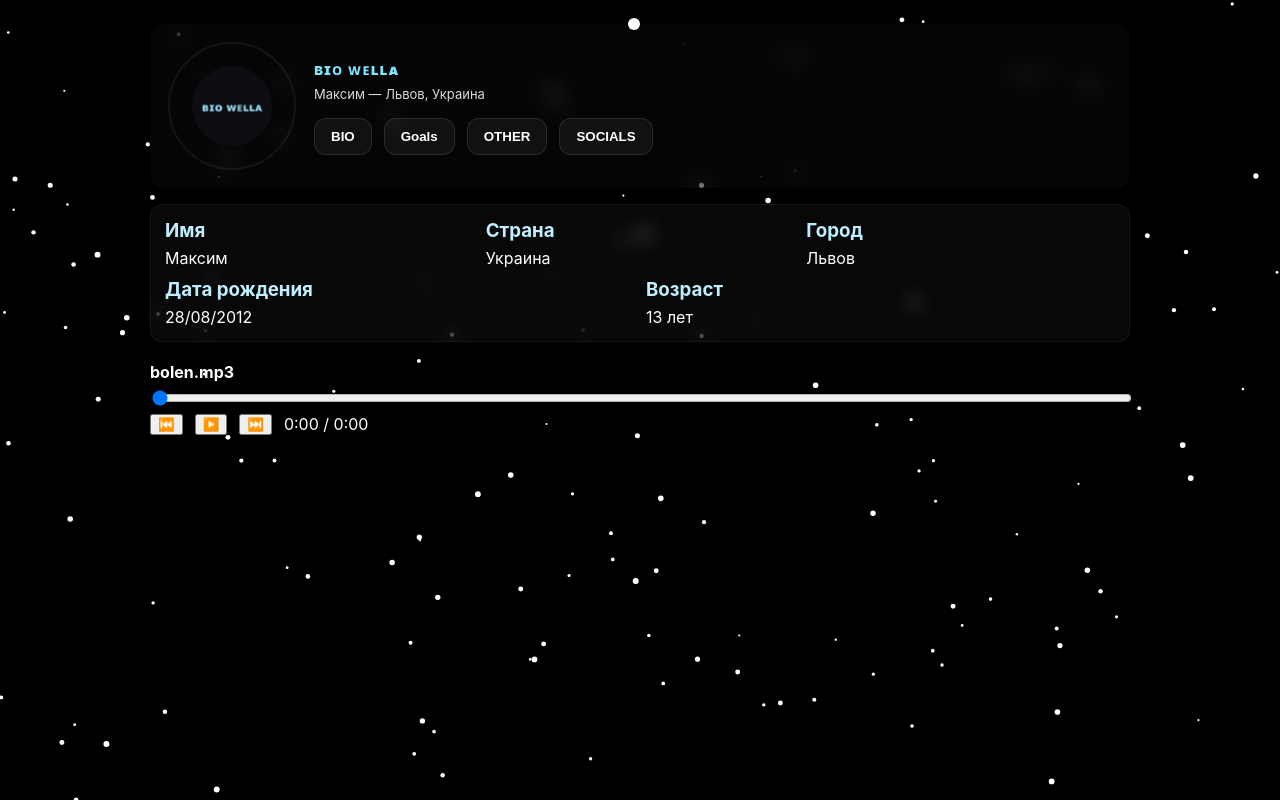
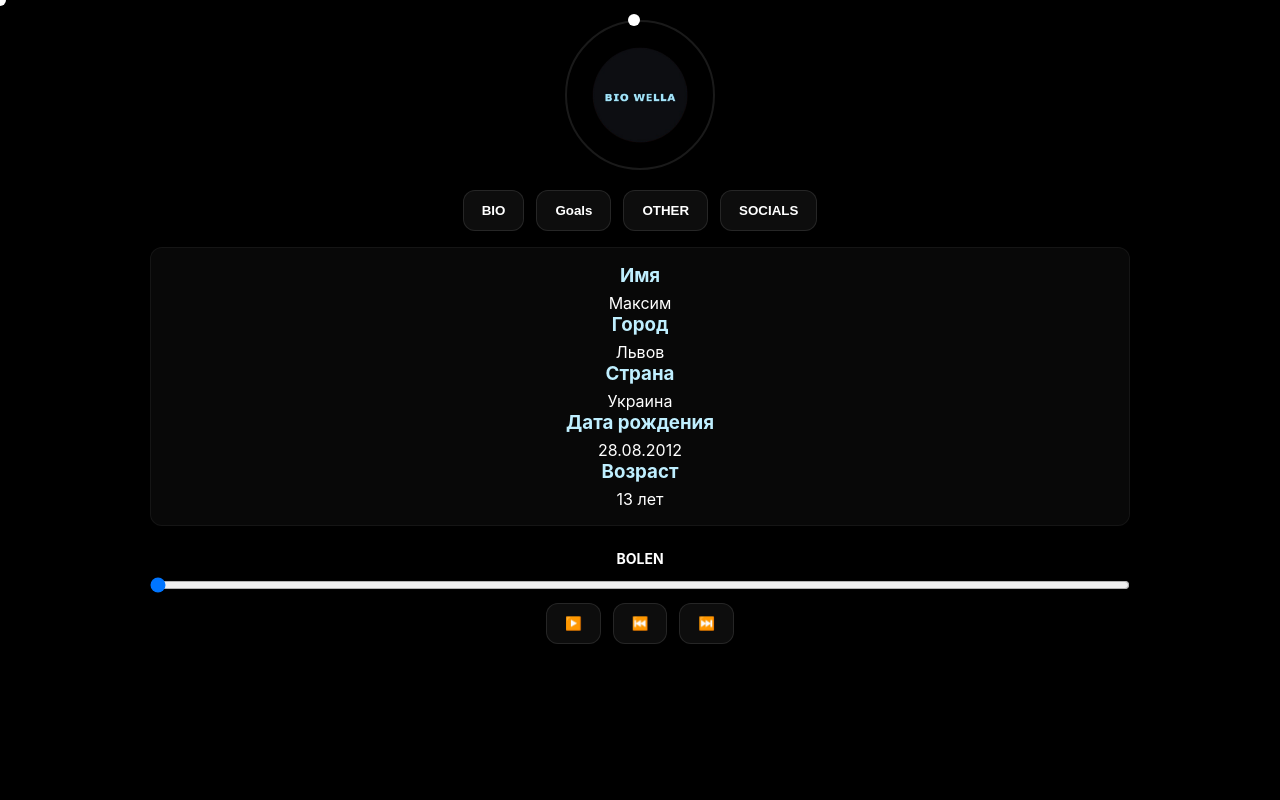
Before and after one commit to ZCXCVfrgfgdgd/Wellbio, a plain HTML site: page index.html in a window 1280 px wide. Both pictures are taken after a click on the button "BIO". Drawn offline with Linux system fonts and the light colour scheme.

Commit message:
Update index.html

```diff
--- a/index.html
+++ b/index.html
@@ -1,29 +1,31 @@
 <!DOCTYPE html>
 <html lang="ru">
 <head>
-<meta charset="utf-8">
-<meta name="viewport" content="width=device-width, initial-scale=1">
+<meta charset="UTF-8">
+<meta name="viewport" content="width=device-width, initial-scale=1.0">
 <title>ʙɪᴏ ᴡᴇʟʟᴀ — Визитка</title>
 <style>
 :root {
   --accent:#7ee7ff;
   --accent2:#ff6b9a;
-  --glow:#ffffff;
+  --glow:white;
 }
-* { box-sizing:border-box; }
-body {
+
+*{box-sizing:border-box;}
+body{
   margin:0;
   font-family:Inter,Segoe UI,Roboto,Arial,sans-serif;
   background:black;
   color:white;
   display:flex;
   justify-content:center;
-  padding:24px;
+  padding:20px;
   cursor:none;
   overflow-x:hidden;
 }
-/* Glow cursor */
-body::after {
+
+/* Курсор */
+body::after{
   content:'';
   position:fixed;
   width:12px;
@@ -35,126 +37,97 @@ body::after {
   transition:transform .05s linear;
   z-index:9999;
 }
-.wrap { width:100%; max-width:980px; }
-.top {
+
+/* Обертка */
+.wrap{width:100%; max-width:980px; text-align:center;}
+
+/* Аватарка */
+.avatar{
+  width:150px;
+  height:150px;
+  border-radius:50%;
+  overflow:hidden;
+  border:2px solid rgba(255,255,255,0.1);
+  margin:0 auto;
+  transition:0.3s;
+}
+.avatar:hover{
+  box-shadow:0 0 20px var(--glow);
+}
+.avatar img{
+  width:100%; height:100%; object-fit:cover;
+}
+
+/* Кнопки под аватаркой */
+.controls{
+  margin-top:20px;
   display:flex;
-  gap:18px;
-  align-items:center;
-  padding:18px;
-  border-radius:14px;
-  background: rgba(255,255,255,0.02);
-  backdrop-filter:blur(12px);
+  justify-content:center;
+  gap:12px;
   flex-wrap:wrap;
 }
-.avatar {
-  width:128px;
-  height:128px;
-  border-radius:50%;
-  overflow:hidden;
-  border:2px solid rgba(255,255,255,0.06);
-  transition:box-shadow .3s;
-}
-.avatar:hover { box-shadow:0 0 20px var(--glow); }
-.avatar img { width:100%; height:100%; object-fit:cover; display:block; }
-.info { display:flex; flex-direction:column; gap:6px; flex:1; }
-.nick { font-weight:800; color:var(--accent); letter-spacing:1px; }
-.sub { opacity:0.85; font-size:13px; }
-.controls { display:flex; gap:12px; margin-top:10px; flex-wrap:wrap; }
-.btn {
-  padding:10px 16px;
+.btn{
+  padding:12px 18px;
   border-radius:12px;
   background:rgba(255,255,255,0.05);
   border:1px solid rgba(255,255,255,0.1);
   cursor:pointer;
   font-weight:700;
+  color:white;
   transition:transform .25s, box-shadow .25s, background .25s;
-  color:white;
   position:relative;
 }
-.btn:hover {
+.btn:hover{
   transform:translateY(-4px);
   box-shadow:0 8px 20px rgba(255,255,255,0.3);
   background:rgba(255,255,255,0.15);
 }
-.card {
+
+/* Панели */
+.card{
   display:none;
   margin-top:16px;
-  padding:14px;
+  padding:16px;
   border-radius:12px;
   background: rgba(255,255,255,0.03);
   border:1px solid rgba(255,255,255,0.05);
   backdrop-filter:blur(10px);
 }
-.card.show { display:block; animation:panelIn .36s ease; }
-@keyframes panelIn { from{opacity:0; transform:translateY(8px);} to{opacity:1; transform:translateY(0);} }
+.card.show{
+  display:block;
+  animation:panelIn .36s ease;
+}
+@keyframes panelIn{from{opacity:0; transform:translateY(8px);} to{opacity:1; transform:translateY(0);}}
 
-.row { display:flex; gap:12px; flex-wrap:wrap; }
-.col { flex:1 1 220px; min-width:180px; }
-h3 { margin:0 0 6px 0; color:#bfefff; }
-.socials { display:flex; flex-direction:column; gap:8px; }
-.social {
-  display:flex;
-  align-items:center;
-  gap:10px;
-  padding:8px;
-  border-radius:10px;
-  background:rgba(255,255,255,0.02);
-  text-decoration:none;
-  color:white;
-  border:1px solid rgba(255,255,255,0.03);
-  transition:0.25s;
-}
-.social:hover { background:rgba(255,255,255,0.1); }
-.icon {
-  width:36px;
-  height:36px;
-  border-radius:8px;
-  display:flex;
-  align-items:center;
-  justify-content:center;
-  background:linear-gradient(90deg,var(--accent),var(--accent2));
-  color:#071018;
-  font-weight:800;
-}
-#starsCanvas {
-  position:fixed;
-  top:0;
-  left:0;
-  width:100%;
-  height:100%;
-  z-index:-1;
-}
+/* Игровой текст, заголовки */
+h3{margin:0 0 6px 0; color:#bfefff;}
 </style>
 </head>
 <body>
-<canvas id="starsCanvas"></canvas>
+<div class="wrap">
+  <div class="avatar">
+    <img src="1000038711-removebg-preview.png" alt="avatar">
+  </div>
 
-<div class="wrap">
-  <div class="top">
-    <div class="avatar"><img src="1000038711-removebg-preview.png" alt="avatar"></div>
-    <div class="info">
-      <div class="nick">ʙɪᴏ ᴡᴇʟʟᴀ</div>
-      <div class="sub">Максим — Львов, Украина</div>
   <div class="controls">
     <button class="btn" id="btn-bio">BIO</button>
     <button class="btn" id="btn-goals">Goals</button>
     <button class="btn" id="btn-other">OTHER</button>
     <button class="btn" id="btn-socials">SOCIALS</button>
   </div>
-    </div>
-  </div>
 
+  <!-- Панели -->
   <div class="card" id="panel-bio">
-    <div class="row">
-      <div class="col"><h3>Имя</h3><div>Максим</div></div>
-      <div class="col"><h3>Страна</h3><div>Украина</div></div>
-      <div class="col"><h3>Город</h3><div>Львов</div></div>
-    </div>
-    <div style="height:10px"></div>
-    <div class="row">
-      <div class="col"><h3>Дата рождения</h3><div>28/08/2012</div></div>
-      <div class="col"><h3>Возраст</h3><div>13 лет</div></div>
-    </div>
+    <h3>Имя</h3>
+    <div>Максим</div>
+    <h3>Город</h3>
+    <div>Львов</div>
+    <h3>Страна</h3>
+    <div>Украина</div>
+    <h3>Дата рождения</h3>
+    <div>28.08.2012</div>
+    <h3>Возраст</h3>
+    <div>13 лет</div>
   </div>
 
   <div class="card" id="panel-goals">
@@ -168,173 +141,173 @@ h3 { margin:0 0 6px 0; color:#bfefff; }
     <h3>OTHER</h3>
     <p>📱 Phone: Tecno Povo 6</p>
     <p>🎮 Games: Roblox, DBD, Hotline Miami, THE FOREST / SONS OF THE FOREST</p>
-    <p>✨ Hobbies: I like making videos, editing, learning new things at 13, and making people happy.</p>
+    <p>✨ Hobbies: making videos, editing, learning new things, making people happy</p>
     <p>➕ INK GAME WIN|26</p>
   </div>
 
   <div class="card" id="panel-socials">
     <h3>SOCIALS</h3>
-    <a class="social" href="https://www.roblox.com/share?code=8a51ea1c51fb414d8e11357ffbc47214&type=Profile&source=ProfileShare" target="_blank"><div class="icon">R</div><div>Roblox — профиль</div></a>
-    <a class="social" href="https://www.tiktok.com/@wellink6" target="_blank"><div class="icon">𝕋</div><div>TikTok — @wellink6</div></a>
-    <a class="social" href="https://t.me/Femscout1" target="_blank"><div class="icon">TG</div><div>TG (личка)</div></a>
-    <a class="social" href="https://t.me/wellbioink" target="_blank"><div class="icon">TG</div><div>TG (BIO)</div></a>
-    <a class="social" href="https://discord.gg/66rXGeXR" target="_blank"><div class="icon">D</div><div>Discord — invite</div></a>
-  </div>
-
-  <!-- ПЛЕЕР -->
-  <div id="player" style="display:flex;flex-direction:column;gap:6px;margin-top:20px;">
-    <div id="track-name" style="color:white; font-weight:bold;">Now Playing: bolen.mp3</div>
-    <audio id="audio" src="bolen.mp3" autoplay></audio>
-    <input type="range" id="progress" value="0" min="0" max="100" style="width:100%;">
-    <div style="display:flex;gap:12px;">
-      <button id="prev">⏮️</button>
-      <button id="play">▶️</button>
-      <button id="next">⏭️</button>
-      <span id="time">0:00 / 0:00</span>
+    <p>Roblox, TikTok, TG, Discord...</p>
   </div>
 </div>
+<script>
+/* ================= ПАНЕЛИ ================= */
+const panels = {
+  bio: document.getElementById('panel-bio'),
+  goals: document.getElementById('panel-goals'),
+  other: document.getElementById('panel-other'),
+  socials: document.getElementById('panel-socials')
+};
 
-</div>
+const btns = {
+  bio: document.getElementById('btn-bio'),
+  goals: document.getElementById('btn-goals'),
+  other: document.getElementById('btn-other'),
+  socials: document.getElementById('btn-socials')
+};
 
-<script>
-// === Панели меню ===
-const panels = {
-  bio:document.getElementById('panel-bio'),
-  goals:document.getElementById('panel-goals'),
-  other:document.getElementById('panel-other'),
-  socials:document.getElementById('panel-socials')
+function hideAll() {
+  Object.values(panels).forEach(p => p.classList.remove('show'));
+}
+
+btns.bio.onclick = () => {
+  const s = panels.bio.classList.contains('show');
+  hideAll();
+  if (!s) panels.bio.classList.add('show');
 };
-const btns = {
-  bio:document.getElementById('btn-bio'),
-  goals:document.getElementById('btn-goals'),
-  other:document.getElementById('btn-other'),
-  socials:document.getElementById('btn-socials')
+btns.goals.onclick = () => {
+  const s = panels.goals.classList.contains('show');
+  hideAll();
+  if (!s) panels.goals.classList.add('show');
 };
-function hideAll(){ Object.values(panels).forEach(p=>p.classList.remove('show')); }
-btns.bio.onclick=()=>{ const s=panels.bio.classList.contains('show'); hideAll(); if(!s) panels.bio.classList.add('show'); }
-btns.goals.onclick=()=>{ const s=panels.goals.classList.contains('show'); hideAll(); if(!s) panels.goals.classList.add('show'); }
-btns.other.onclick=()=>{ const s=panels.other.classList.contains('show'); hideAll(); if(!s) panels.other.classList.add('show'); }
-btns.socials.onclick=()=>{ const s=panels.socials.classList.contains('show'); hideAll(); if(!s) panels.socials.classList.add('show'); }
+btns.other.onclick = () => {
+  const s = panels.other.classList.contains('show');
+  hideAll();
+  if (!s) panels.other.classList.add('show');
+};
+btns.socials.onclick = () => {
+  const s = panels.socials.classList.contains('show');
+  hideAll();
+  if (!s) panels.socials.classList.add('show');
+};
 
-// === Cursor tracking ===
-document.addEventListener('mousemove', e=>{
-  const cursor = document.querySelector('body::after');
-  document.body.style.setProperty('--cursorX', e.clientX+'px');
-  document.body.style.setProperty('--cursorY', e.clientY+'px');
+/* ================= КУРСОР ================= */
+const cursor = document.createElement('div');
+cursor.style.width = '12px';
+cursor.style.height = '12px';
+cursor.style.borderRadius = '50%';
+cursor.style.background = 'white';
+cursor.style.position = 'fixed';
+cursor.style.pointerEvents = 'none';
+cursor.style.transform = 'translate(-50%, -50%)';
+cursor.style.zIndex = '9999';
+document.body.appendChild(cursor);
+
+document.addEventListener('mousemove', e => {
+  cursor.style.left = e.clientX + 'px';
+  cursor.style.top = e.clientY + 'px';
 });
 
-// === Stars animation ===
-const canvas = document.getElementById('starsCanvas');
-const ctx = canvas.getContext('2d');
-let stars = [];
-function resizeCanvas(){ canvas.width = window.innerWidth; canvas.height = window.innerHeight; }
-window.addEventListener('resize', resizeCanvas);
-resizeCanvas();
-
-for(let i=0;i<150;i++){
-  stars.push({
-    x:Math.random()*canvas.width,
-    y:Math.random()*canvas.height,
-    size:Math.random()*2+1,
-    speed:Math.random()*0.5+0.2
-  });
-}
-
-function drawStars(){
-  ctx.clearRect(0,0,canvas.width,canvas.height);
-  ctx.fillStyle='white';
-  stars.forEach(s=>{
-    ctx.beginPath();
-    ctx.arc(s.x,s.y,s.size,0,Math.PI*2);
-    ctx.fill();
-    s.y+=s.speed;
-    if(s.y>canvas.height){ s.y=0; s.x=Math.random()*canvas.width; }
-  });
-  requestAnimationFrame(drawStars);
-}
-drawStars();
-
-// === ПЛЕЕР ===
-const audio = document.getElementById('audio');
-const playBtn = document.getElementById('play');
-const prevBtn = document.getElementById('prev');
-const nextBtn = document.getElementById('next');
-const progress = document.getElementById('progress');
-const trackName = document.getElementById('track-name');
-const timeDisplay = document.getElementById('time');
-
+/* ================= ПЛЕЕР ================= */
+// ====== ПЛЕЕР ======
 const tracks = [
-  {file:'bolen.mp3', name:'bolen.mp3'},
-  {file:'2_5321416586563717473.mp3', name:'MOON|Crystals'},
-  {file:'2_5375374187688907798.mp3', name:'Vtornik|Хороший'},
-  {file:'Токсік(Mulancore).mp3', name:'Токсік(Mulancore)'},
-  {file:'Мы - Возможно.mp3', name:'Мы - Возможно'},
-  {file:'𝗔𝗞𝗔-𝗦𝗛𝗚𝗦𝗛 - 𝗡𝗔𝗠 𝗩𝗦𝗘𝗚𝗢 𝟭𝟲.mp3', name:'NAM VSЕGO 16'}
+  {title:'BOLEN', file:'bolen.mp3'},
+  {title:'MOON | Crystals', file:'2_5321416586563717473.mp3'},
+  {title:'Vtornik | Хороший', file:'2_5375374187688907798.mp3'},
+  {title:'Токсік(Mulancore)', file:'Токсік(Mulancore).mp3'},
+  {title:'Мы - Возможно', file:'Мы - Возможно.mp3'},
+  {title:'𝗔𝗞𝗔-𝗦𝗛𝗚𝗦𝗛 - 𝗡𝗔𝗠 𝗩𝗦𝗘𝗚𝗢 𝟭𝟲', file:'𝗔𝗞𝗔-𝗦𝗛𝗚𝗦𝗛 - 𝗡𝗔𝗠 𝗩𝗦𝗘𝗚𝗢 𝟭𝟲.mp3'}
 ];
 
 let currentTrack = 0;
 
-function loadTrack(i){
-  currentTrack=i;
-  audio.src=tracks[i].file;
-  trackName.textContent='Now Playing: '+tracks[i].name;
+const audio = new Audio();
+audio.src = tracks[currentTrack].file;
+audio.autoplay = true;
+
+const playerContainer = document.createElement('div');
+playerContainer.style.marginTop = '24px';
+playerContainer.style.display = 'flex';
+playerContainer.style.flexDirection = 'column';
+playerContainer.style.alignItems = 'center';
+playerContainer.style.gap = '8px';
+document.querySelector('.wrap').appendChild(playerContainer);
+
+const trackTitle = document.createElement('div');
+trackTitle.innerText = tracks[currentTrack].title;
+trackTitle.style.fontWeight = '700';
+trackTitle.style.fontSize = '14px';
+playerContainer.appendChild(trackTitle);
+
+const progress = document.createElement('input');
+progress.type = 'range';
+progress.min = 0;
+progress.max = 100;
+progress.value = 0;
+progress.style.width = '100%';
+playerContainer.appendChild(progress);
+
+const controlsDiv = document.createElement('div');
+controlsDiv.style.display = 'flex';
+controlsDiv.style.gap = '12px';
+playerContainer.appendChild(controlsDiv);
+
+const playBtn = document.createElement('button');
+playBtn.innerText = '▶️';
+playBtn.className = 'btn';
+controlsDiv.appendChild(playBtn);
+
+const prevBtn = document.createElement('button');
+prevBtn.innerText = '⏮️';
+prevBtn.className = 'btn';
+controlsDiv.appendChild(prevBtn);
+
+const nextBtn = document.createElement('button');
+nextBtn.innerText = '⏭️';
+nextBtn.className = 'btn';
+controlsDiv.appendChild(nextBtn);
+
+/* Функции */
+playBtn.onclick = () => {
+  if(audio.paused){
     audio.play();
+    playBtn.innerText = '⏸️';
+  } else {
+    audio.pause();
+    playBtn.innerText = '▶️';
   }
-
-playBtn.onclick=()=>{
-  if(audio.paused){ audio.play(); playBtn.textContent='⏸️'; }
-  else{ audio.pause(); playBtn.textContent='▶️'; }
+};
+prevBtn.onclick = () => {
+  currentTrack = (currentTrack-1+tracks.length)%tracks.length;
+  audio.src = tracks[currentTrack].file;
+  trackTitle.innerText = tracks[currentTrack].title;
+  audio.play();
+  playBtn.innerText='⏸️';
+};
+nextBtn.onclick = () => {
+  currentTrack = (currentTrack+1)%tracks.length;
+  audio.src = tracks[currentTrack].file;
+  trackTitle.innerText = tracks[currentTrack].title;
+  audio.play();
+  playBtn.innerText='⏸️';
 };
 
-prevBtn.onclick=()=>{ loadTrack((currentTrack-1+tracks.length)%tracks.length); playBtn.textContent='⏸️'; }
-nextBtn.onclick=()=>{ loadTrack((currentTrack+1)%tracks.length); playBtn.textContent='⏸️'; }
-
-audio.ontimeupdate=()=>{
-  let progressPercent = (audio.currentTime/audio.duration)*100;
-  progress.value = progressPercent||0;
-  let minutes = Math.floor(audio.currentTime/60);
-  let seconds = Math.floor(audio.currentTime%60);
-  let dminutes = Math.floor(audio.duration/60)||0;
-  let dseconds = Math.floor(audio.duration%60)||0;
-  timeDisplay.textContent=`${minutes}:${seconds<10?'0'+seconds:seconds} / ${dminutes}:${dseconds<10?'0'+dseconds:dseconds}`;
+/* Обновление прогресса */
+audio.ontimeupdate = () => {
+  progress.value = (audio.currentTime/audio.duration)*100 || 0;
 };
 
-progress.oninput = function() {
-    audio.currentTime = (progress.value / 100) * audio.duration;
+progress.oninput = () => {
+  audio.currentTime = (progress.value/100)*audio.duration;
 };
 
-// Автоматическое переключение на следующий трек после окончания текущего
+/* Автопереключение на следующий трек */
 audio.onended = () => {
-    currentTrack = (currentTrack + 1) % tracks.length;
-    loadTrack(currentTrack);
+  currentTrack = (currentTrack+1)%tracks.length;
+  audio.src = tracks[currentTrack].file;
+  trackTitle.innerText = tracks[currentTrack].title;
+  audio.play();
 };
-
-// Функция загрузки трека
-function loadTrack(index) {
-    currentTrack = index;
-    audio.src = tracks[currentTrack].file;
-    audio.play();
-    trackName.textContent = tracks[currentTrack].name;
-}
-
-// Инициализация первого трека при старте страницы
-loadTrack(0);
-
-// Обновление прогресс-бара по мере воспроизведения
-audio.ontimeupdate = () => {
-    if(audio.duration){
-        progress.value = (audio.currentTime / audio.duration) * 100;
-        currentTime.textContent = formatTime(audio.currentTime);
-        totalTime.textContent = formatTime(audio.duration);
-    }
-};
-
-// Форматирование времени в минуты:секунды
-function formatTime(seconds){
-    const m = Math.floor(seconds / 60);
-    const s = Math.floor(seconds % 60).toString().padStart(2,'0');
-    return `${m}:${s}`;
-}
 </script>
 </body>
 </html>
```
Lines whose indentation alone changed are shown as unchanged.
